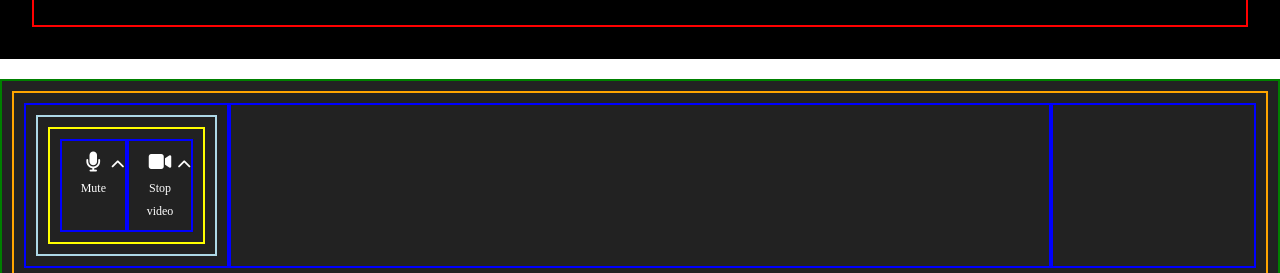
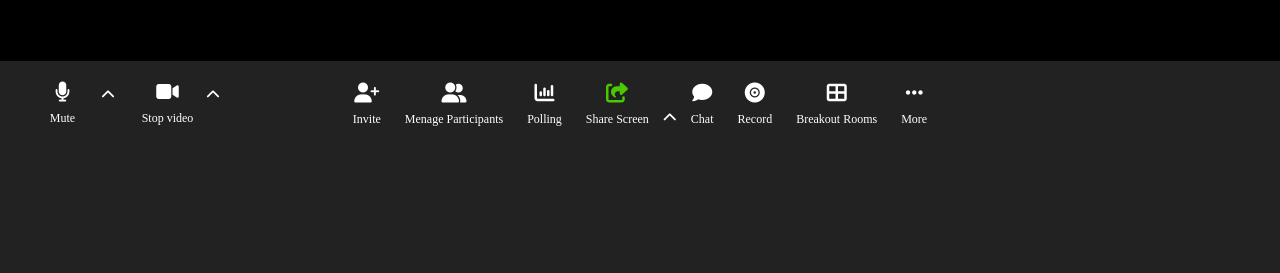
Before and after one commit to igorliotta/html-css-zoom, a plain HTML site: page index.html in a window 1280 px wide. Shown: the part 679-952 px from the top of the page. Drawn offline with Linux system fonts and the light colour scheme.

Commit message:
Added: tool in center of the bar on html and the relative css style

```diff
--- a/css/app.css
+++ b/css/app.css
@@ -134,7 +134,6 @@ body {
 }
 
 .col-2 {
-    padding: 10px;
     flex-basis: calc((100% * 2) / 12 );
 }
 
@@ -174,3 +173,29 @@ body {
     font-size: 12px;
     font-weight: 500;
 }
+
+.container-center-tools {
+    text-align: center;
+    margin-top: -24px;
+}
+
+.center-tools {
+    display: inline-block;
+    padding: 10px;
+    min-height: 50px;
+    color: white;
+    font-size: 20px;
+    margin-top: 25px;
+}
+
+.arrow-center-tool {
+    display: inline-block;
+    color: white;
+    font-size: 14px;
+    min-height: 50px;
+    margin-top: 10px;
+}
+
+.screen {
+    color: #4bc800;
+}
--- a/index.html
+++ b/index.html
@@ -12,7 +12,7 @@
     <!-- Prima macroarea -->
     <!-- Sezione contenente le varie webcam -->
 
-   <div class="debug">
+   <div class="debgug">
 
     <section class="main-container">
 
@@ -211,7 +211,52 @@
                 </div>
 
 
-                <div class="col-2"></div>
+                <div class="col-2 container-center-tools">
+
+                    <div class="center-tools">
+                        <div><i class="fa-solid fa-user-plus"></i></div>
+                        <span class="mute">Invite</span>
+                    </div>
+
+                    <div class="center-tools">
+                        <div><i class="fa-solid fa-user-group"></i></div>
+                        <span class="mute">Menage Participants</span>
+                    </div>
+
+                    <div class="center-tools">
+                        <div><i class="fa-solid fa-chart-column"></i></div>
+                        <span class="mute">Polling</span>
+                    </div>
+
+                    <div class="center-tools">
+                        <div class="screen"><i class="fa-solid fa-share-from-square"></i></div>
+                        <span class="mute">Share Screen</span>
+                    </div>
+
+                    <div class="arrow-center-tool"><i class="fa-solid fa-chevron-up"></i></div>
+
+                    <div class="center-tools">
+                        <div><i class="fa-solid fa-comment"></i></div>
+                        <span class="mute">Chat</span>
+                    </div>
+
+                    <div class="center-tools">
+                        <div><i class="fa-solid fa-record-vinyl"></i></div>
+                        <span class="mute">Record</span>
+                    </div>
+
+                    <div class="center-tools">
+                        <div><i class="fa-solid fa-table-cells-large"></i></div>
+                        <span class="mute">Breakout Rooms</span>
+                    </div>
+
+                    <div class="center-tools">
+                        <div><i class="fa-solid fa-ellipsis"></i></div>
+                        <span class="mute">More</span>
+                    </div>
+
+
+                </div>
 
 
 
```
